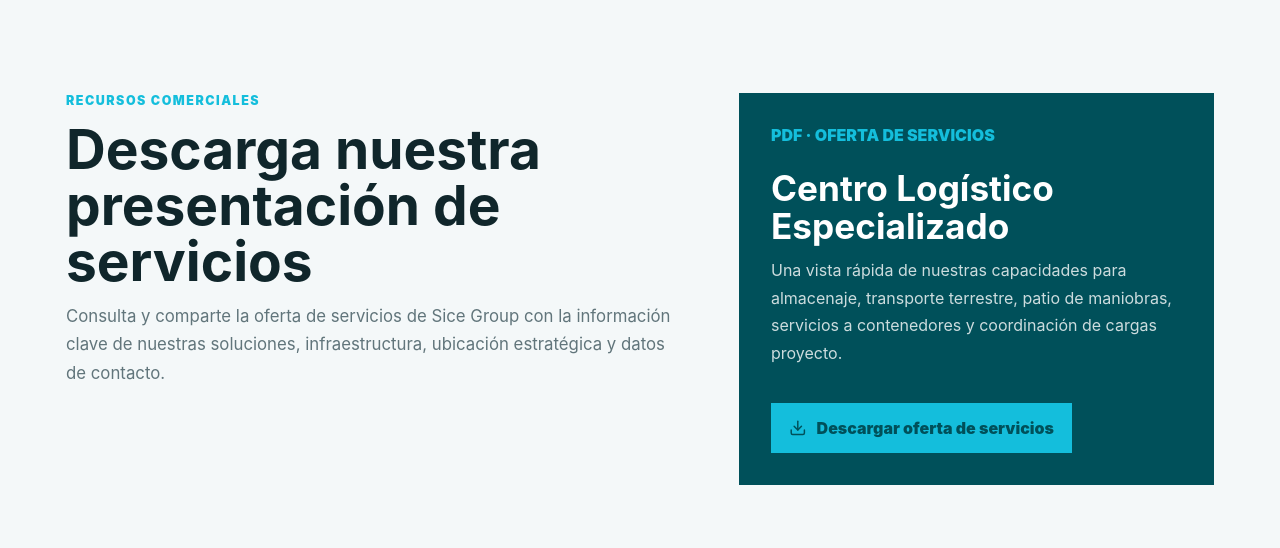
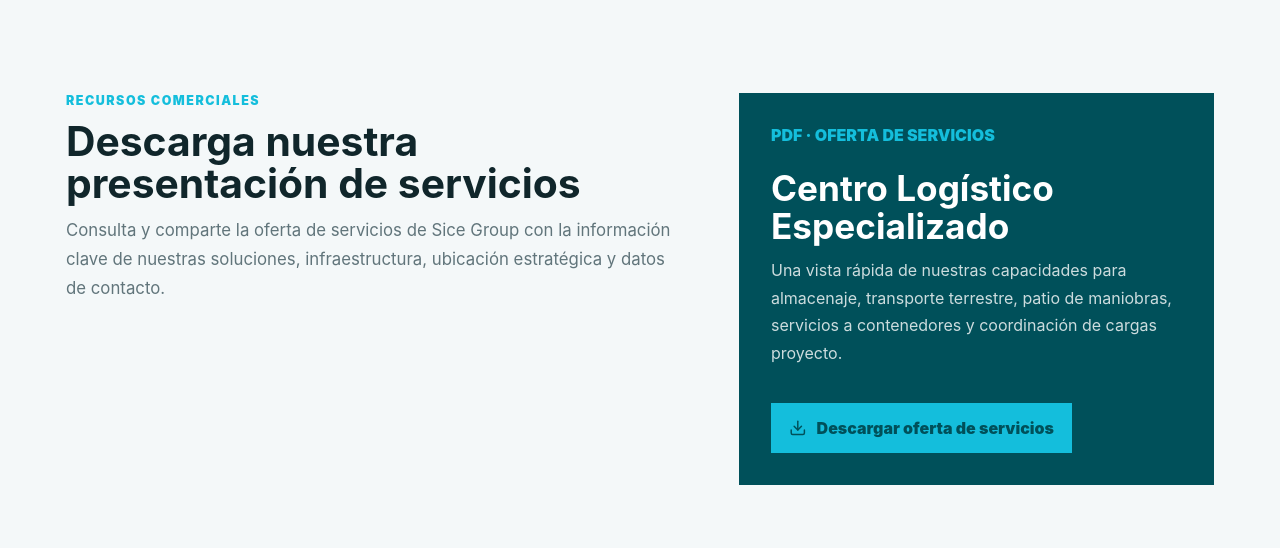
Before and after one commit to ElGeorgeHC/Pagina-Sice-Group, a plain HTML site: page publicacion-sice-web/index.html in a window 1280 px wide. Shown: the part 1789-2337 px from the top of the page. Drawn offline with Linux system fonts and the light colour scheme.

Commit message:
update style

```diff
--- a/publicacion-sice-web/styles.css
+++ b/publicacion-sice-web/styles.css
@@ -446,7 +446,7 @@ h1 {
 }
 
 .downloads h2 {
-  font-size: clamp(2.05rem, 4.3vw, 3.55rem);
+  font-size: clamp(1.05rem, 4.3vw, 2.55rem);
   line-height: 1.02;
   margin-bottom: 0.75rem;
 }
```
